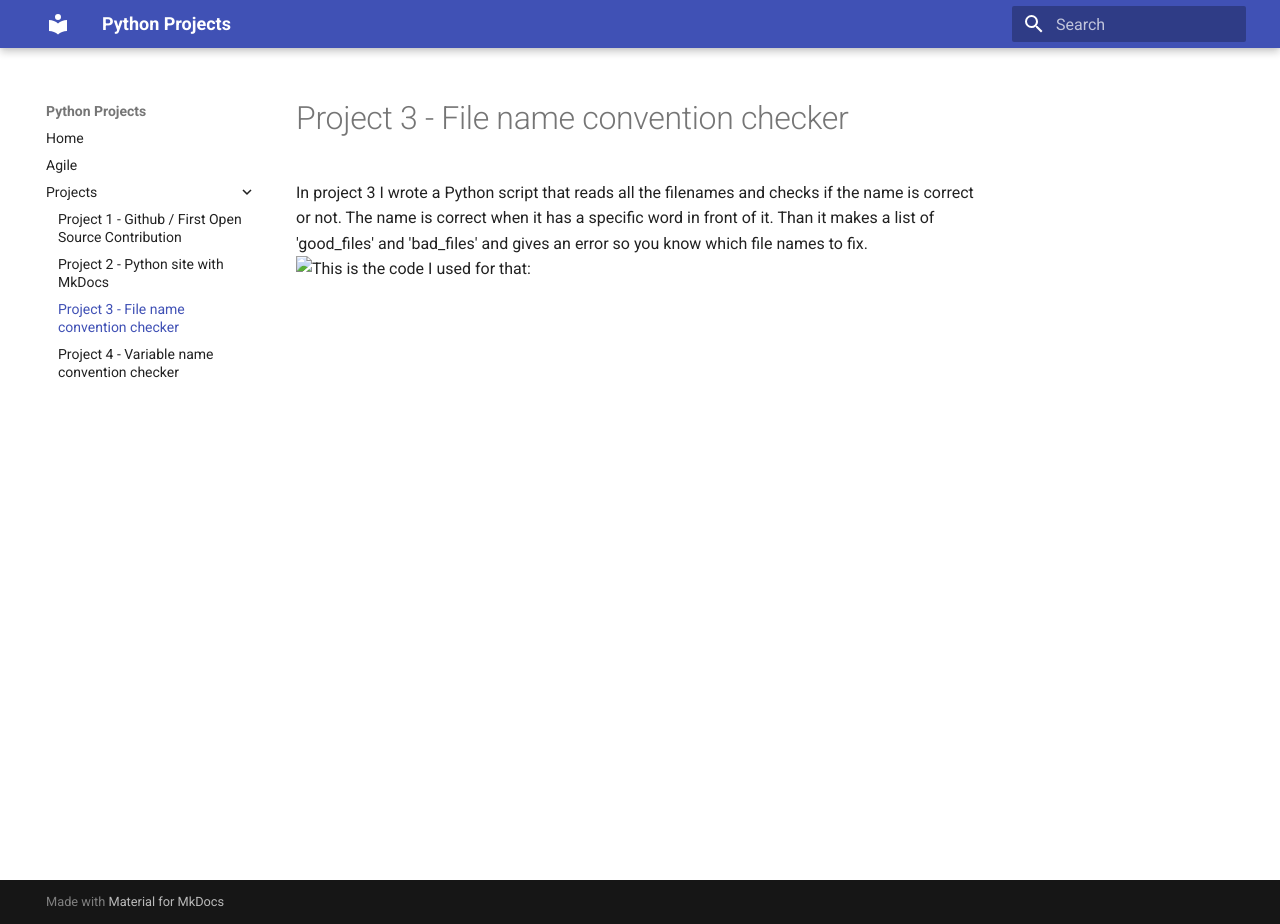
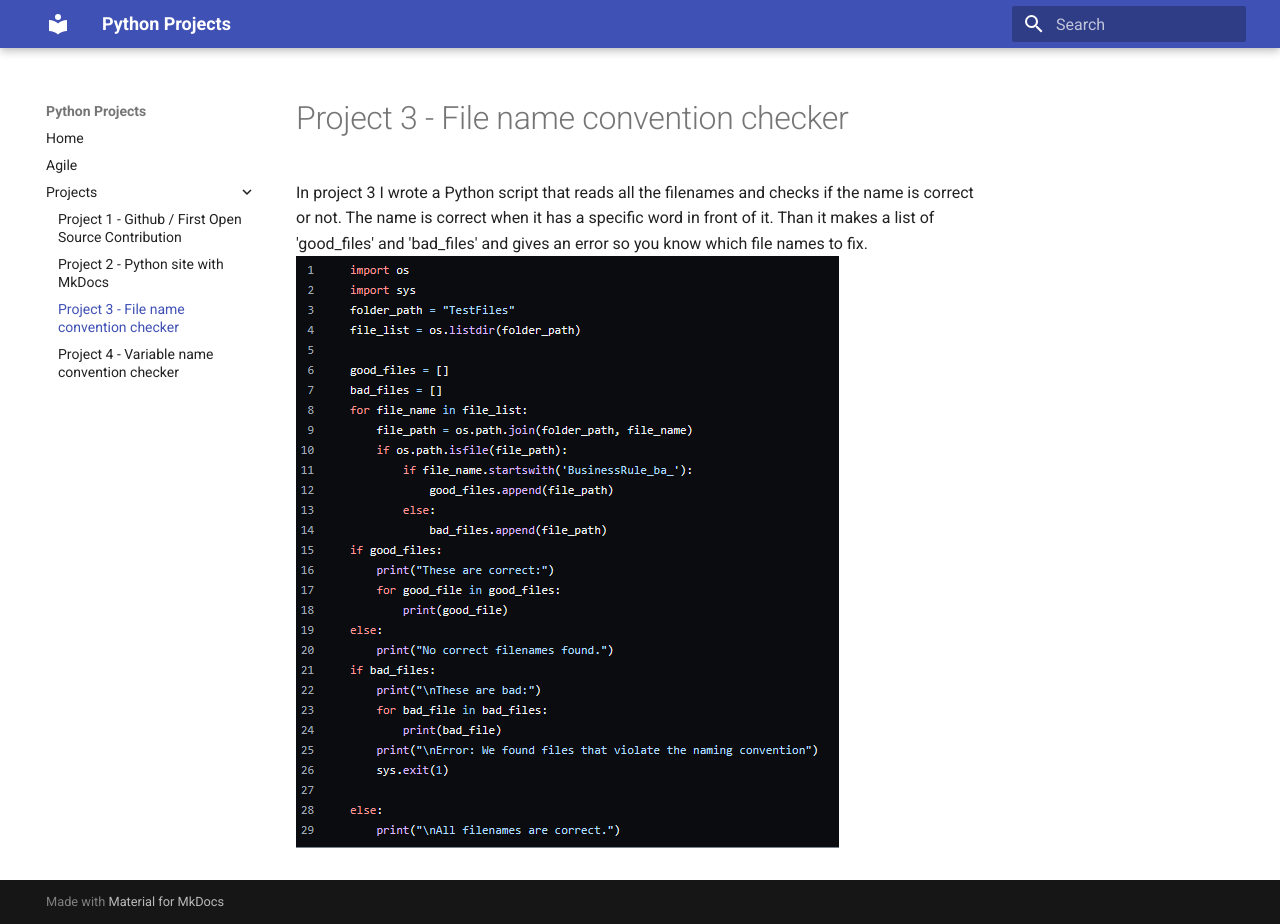
Before and after one commit to milagro2/pythonsite, an MkDocs documentation site: the page built from docs/project3.md, in a window 1280 px wide and 924 px high. Built offline with MkDocs 1.6.1 and Material for MkDocs 9.7.7, drawn with Linux system fonts in a browser that asks for light colours.

Commit message:
Update project3.md

```diff
--- a/docs/project3.md
+++ b/docs/project3.md
@@ -1,3 +1,3 @@
 # Project 3  - File name convention checker
 In project 3 I wrote a Python script that reads all the filenames and checks if the name is correct or not. The name is correct when it has a specific word in front of it. Than it makes a list of 'good_files' and 'bad_files' and gives an error so you know which file names to fix.
-![This is the code I used for that:]("C:\Users\moren\Pictures\Screenshots\NameCheckCode.png")
+![Alt text](img/NameCheckCode.png)
```
